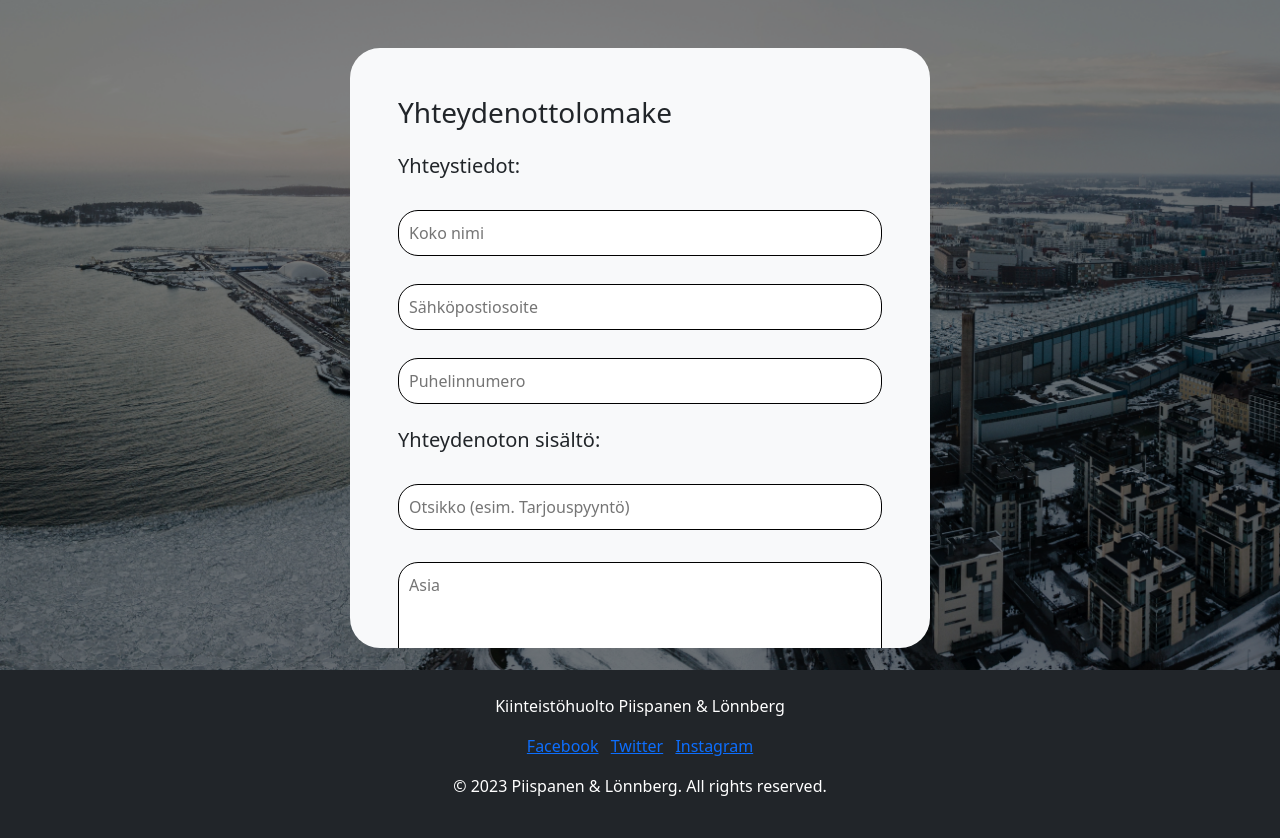
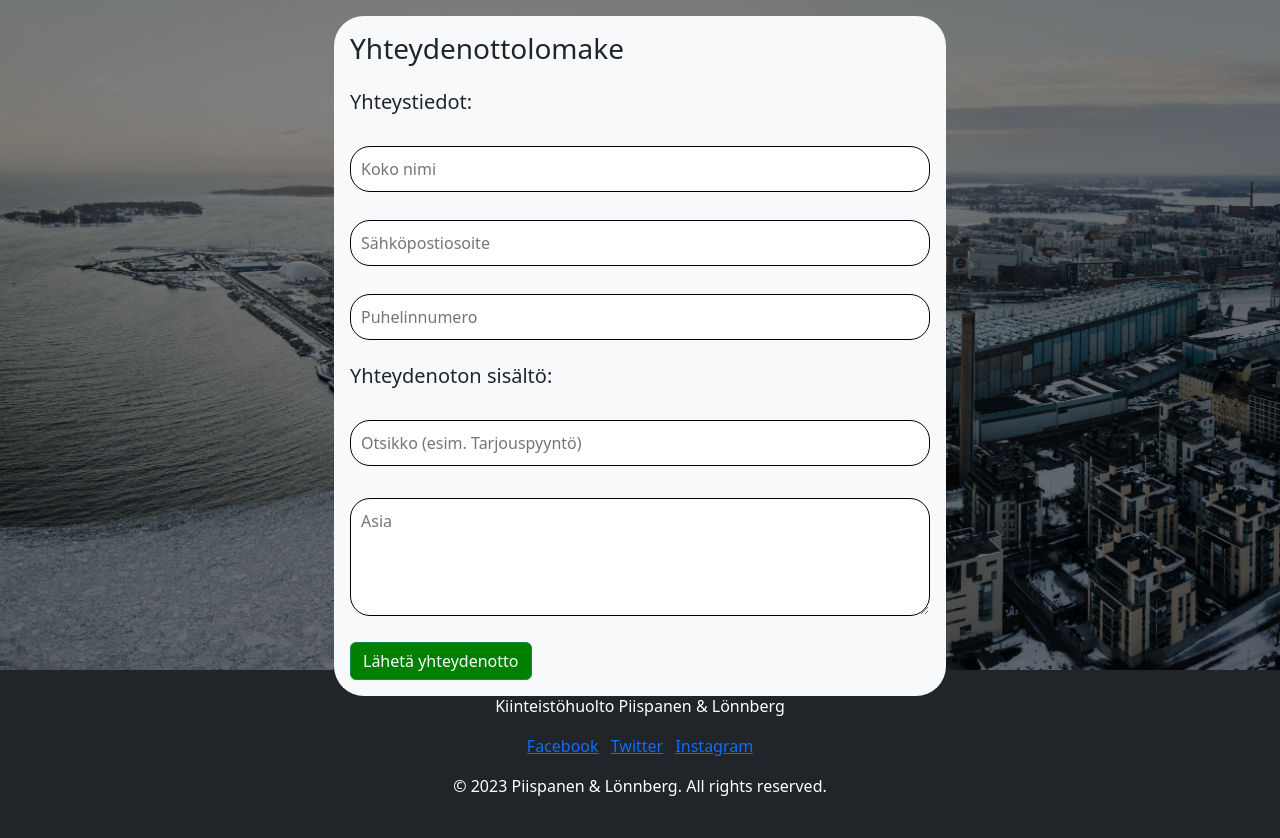
Before and after one commit to piispa24/kiinteistohuolto, a PHP site: page /contact.php in a window 1280 px wide. Shown: the part 160-998 px from the top of the page. Run offline with PHP 8.4, Linux system fonts and the light colour scheme; some libraries are stand-ins or nearby versions.

Commit message:
contact formi

```diff
--- a/contact.php
+++ b/contact.php
@@ -25,10 +25,9 @@
 
 ?>
 
-<div class="container-fluid container-index vh-100 p-5">
-    <div class="container-fluid">
-
-        <div id="contactBg" class="container bg-light p-5 col-sm-6">
+<div class="container-fluid container-index vh-100 p-3">
+    <div class="container-fluid d-flex align-items-center justify-content-center">
+        <div id="contactBg" class="yhtform bg-light text-dark p-3 col-sm-6">
             <h3 class="mb-4">Yhteydenottolomake</h3>
                 <h5>Yhteystiedot:</h5>
                 <form id="yhteydenottoLomake" method="POST" action="contact.php">
@@ -51,10 +50,10 @@
                 </div>
                 <div class="mb-3 mt-2">
                     <label for="asia" class="form-label"></label>
-                <textarea type="text" class="form inputSarake col-sm-12" id="yhteysAsia" placeholder="Asia" name="asia" rows="5"></textarea>
+                    <textarea type="text" class="form inputSarake col-sm-12" id="yhteysAsia" placeholder="Asia" name="asia" rows="4"></textarea>
                 </div>
 
-            <button name="talleta" id="yhteysBtn" type="submit" class="btn btn-success mt-2">Lähetä yhteydenotto</button>
+                <button name="talleta" id="yhteysBtn" type="submit" class="btn btn-success mt-1">Lähetä yhteydenotto</button>
                 </form>
         </div>
     </div>
--- a/styles/style.css
+++ b/styles/style.css
@@ -84,6 +84,12 @@ body {
   color: white;
 }
 
+/* Yhteydenottolomake */
+.yhtform {
+  position: relative;
+  z-index: 1;
+  color: white;
+}
 
 @media (max-width: 768px) {
   .indextext {
```
Lines whose indentation alone changed are shown as unchanged.
